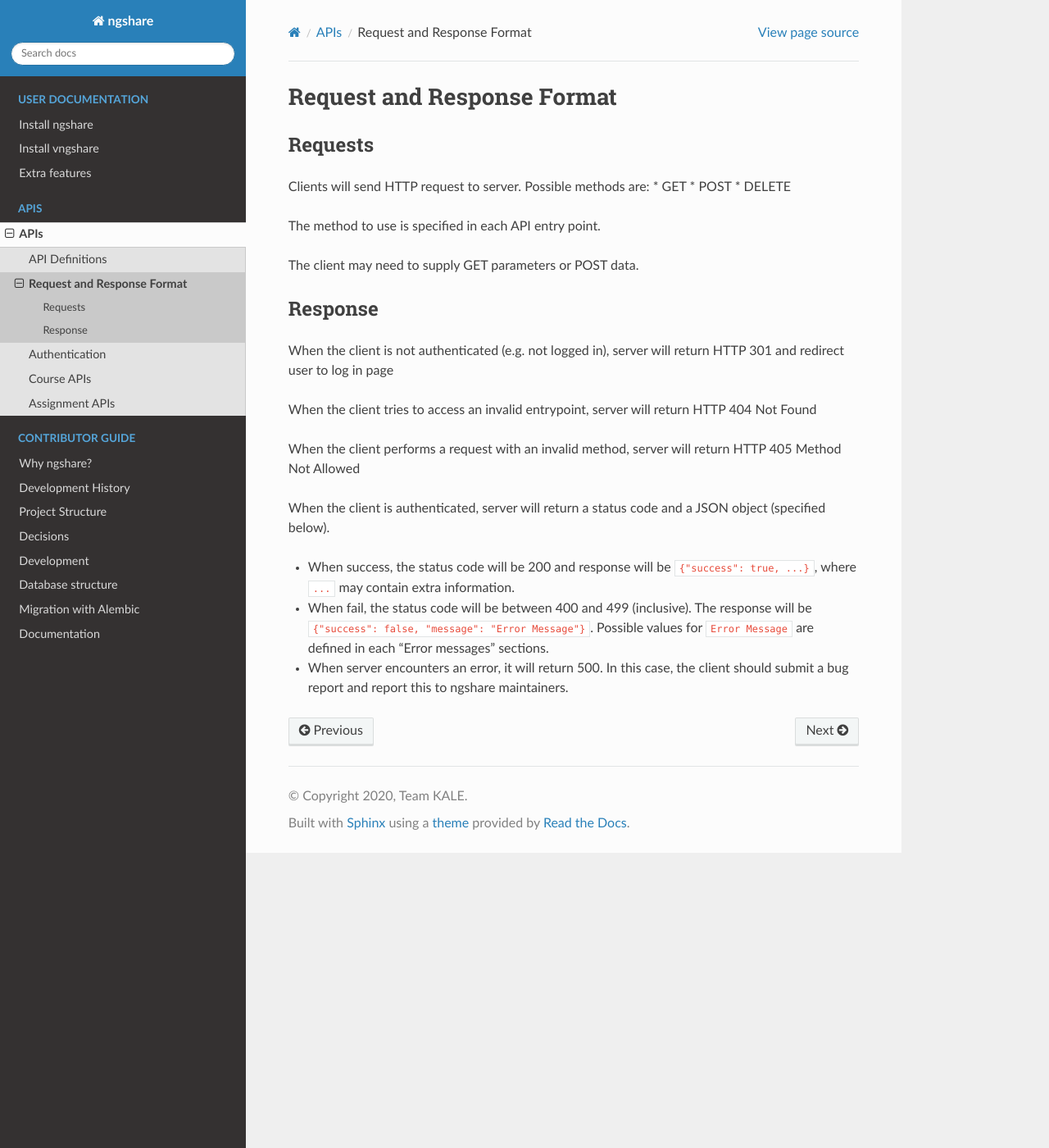
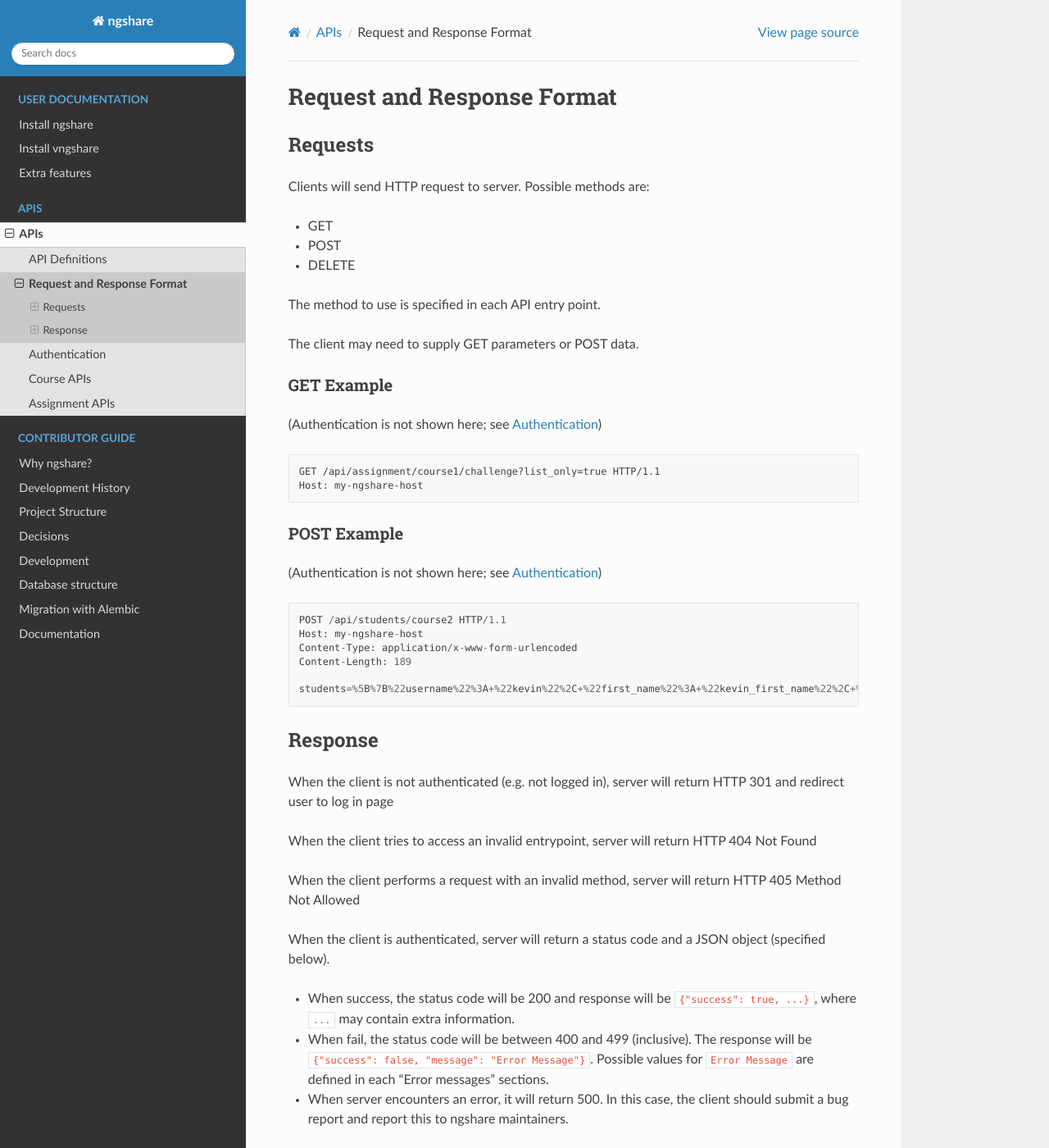
Before and after one commit to LibreTexts/ngshare, a Sphinx documentation site: the page built from docs/api/req_res.rst, in a window 1280 px wide and 1400 px high. Shown: the whole window at 82% size. Built offline with Sphinx 7.4.7 and the Read the Docs theme 2.0.0, drawn with Linux system fonts in a browser that asks for light colours; some of the changed text lies outside the part shown.

Commit message:
Add example HTTP request and response

```diff
--- a/docs/api/req_res.rst
+++ b/docs/api/req_res.rst
@@ -4,6 +4,7 @@
 Requests
 --------
 Clients will send HTTP request to server. Possible methods are:
+
 * GET
 * POST
 * DELETE
@@ -11,6 +12,28 @@
 The method to use is specified in each API entry point.
 
 The client may need to supply GET parameters or POST data.
+
+GET Example
+^^^^^^^^^^^
+(Authentication is not shown here; see :doc:`authentication`)
+
+.. code::
+
+    GET /api/assignment/course1/challenge?list_only=true HTTP/1.1
+    Host: my-ngshare-host
+
+POST Example
+^^^^^^^^^^^^
+(Authentication is not shown here; see :doc:`authentication`)
+
+.. code::
+
+    POST /api/students/course2 HTTP/1.1
+    Host: my-ngshare-host
+    Content-Type: application/x-www-form-urlencoded
+    Content-Length: 189
+
+    students=%5B%7B%22username%22%3A+%22kevin%22%2C+%22first_name%22%3A+%22kevin_first_name%22%2C+%22last_name%22%3A+%22kevin_last_name%22%2C+%22email%22%3A+%22kevin_email%22%7D%5D
 
 Response
 --------
@@ -32,3 +55,29 @@
 
 * When server encounters an error, it will return 500. In this case, the client
   should submit a bug report and report this to ngshare maintainers.
+
+Success example
+^^^^^^^^^^^^^^^
+
+.. code::
+
+    HTTP/1.1 200 OK
+    Server: TornadoServer/6.0.3
+    Content-Type: text/html; charset=UTF-8
+    Date: Fri, 15 May 2020 19:46:31 GMT
+    Content-Length: 95
+
+    {"success": true, "files": [{"path": "file2", "checksum": "3d2172418ce305c7d16d4b05597c6a59"}]}
+
+Error example
+^^^^^^^^^^^^^^^
+
+.. code::
+
+    HTTP/1.1 403 Forbidden
+    Server: TornadoServer/6.0.3
+    Content-Type: text/html; charset=UTF-8
+    Date: Fri, 15 May 2020 19:50:05 GMT
+    Content-Length: 50
+
+    {"success": false, "message": "Permission denied"}
```
Also changed, not shown: docs/api/authentication.rst (+27 -0 lines).
